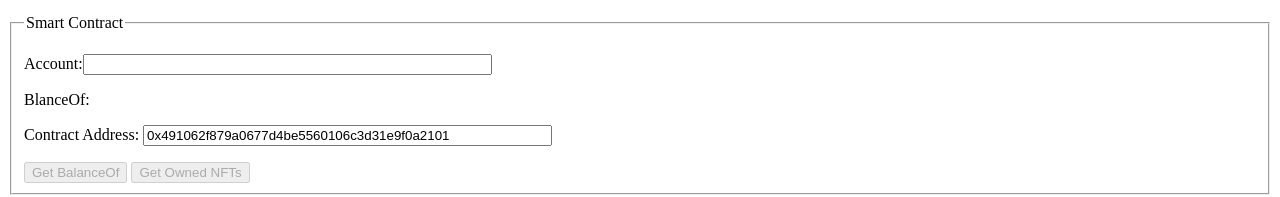
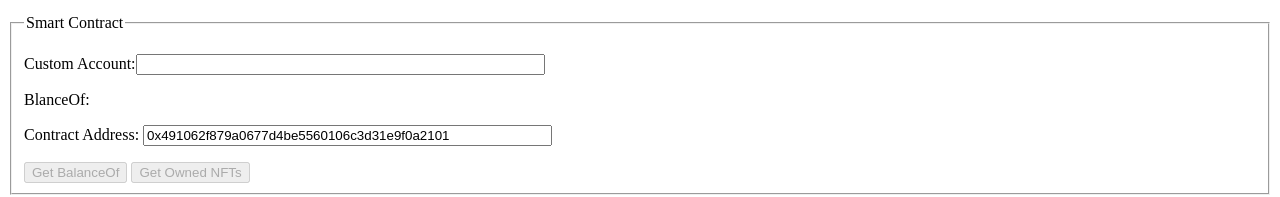
Before and after one commit to lootex-io/xpg-wallet-sdk, a website with bundled scripts: page docs/index.html in a window 1280 px wide. Shown: the part 222-419 px from the top of the page. Built offline with nearby package versions, Linux system fonts and the light colour scheme.

Commit message:
docs: update README.md

```diff
--- a/docs/index.html
+++ b/docs/index.html
@@ -28,7 +28,7 @@
         <legend>Smart Contract</legend>
         <p>
           <label
-            >Account:<input type="text" class="customAccount" size="48"
+            >Custom Account:<input type="text" class="customAccount" size="48"
           /></label>
         </p>
         <p>BlanceOf: <span class="balanceOf"></span></p>
```
Also changed, not shown: README.md.
